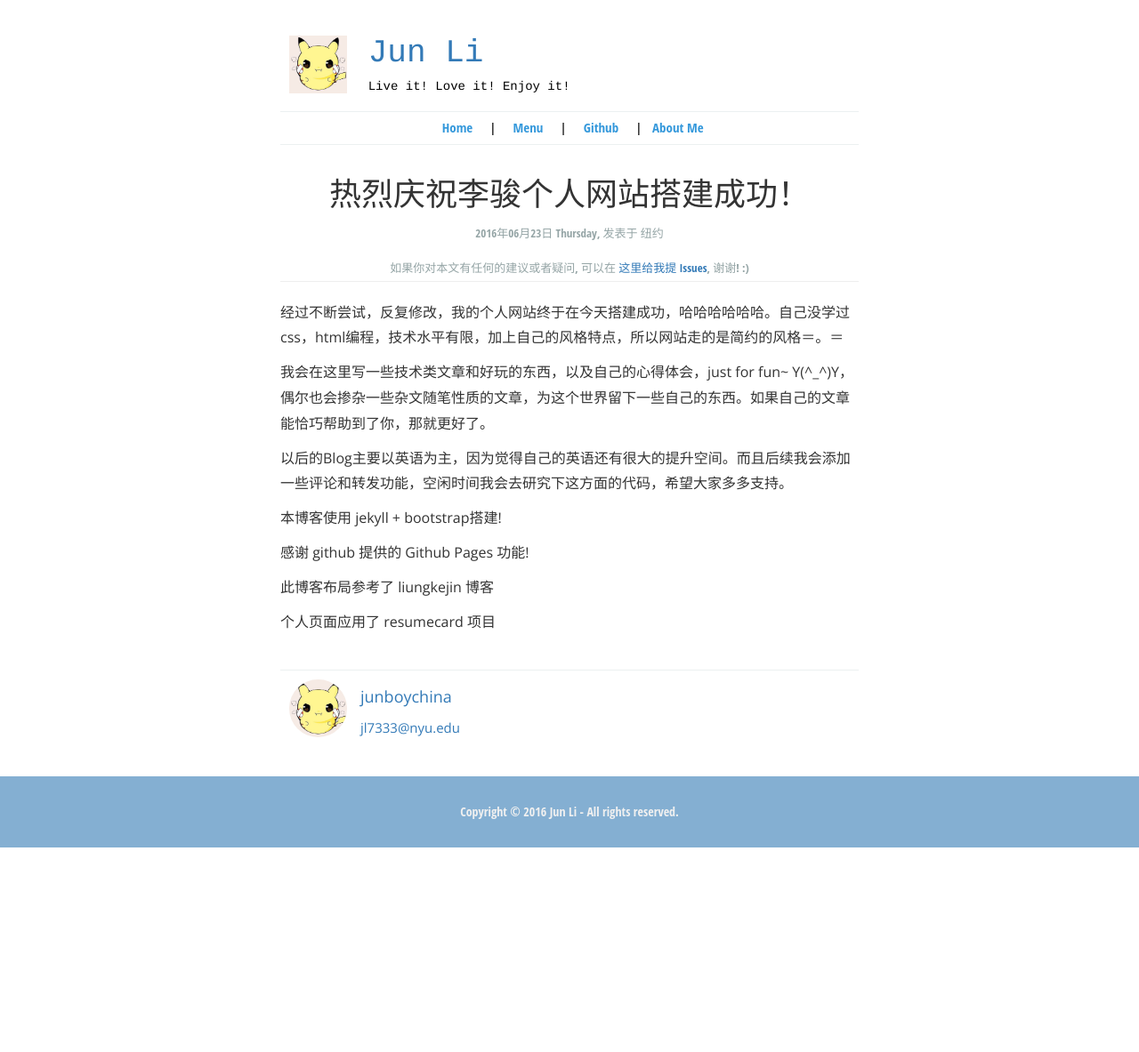
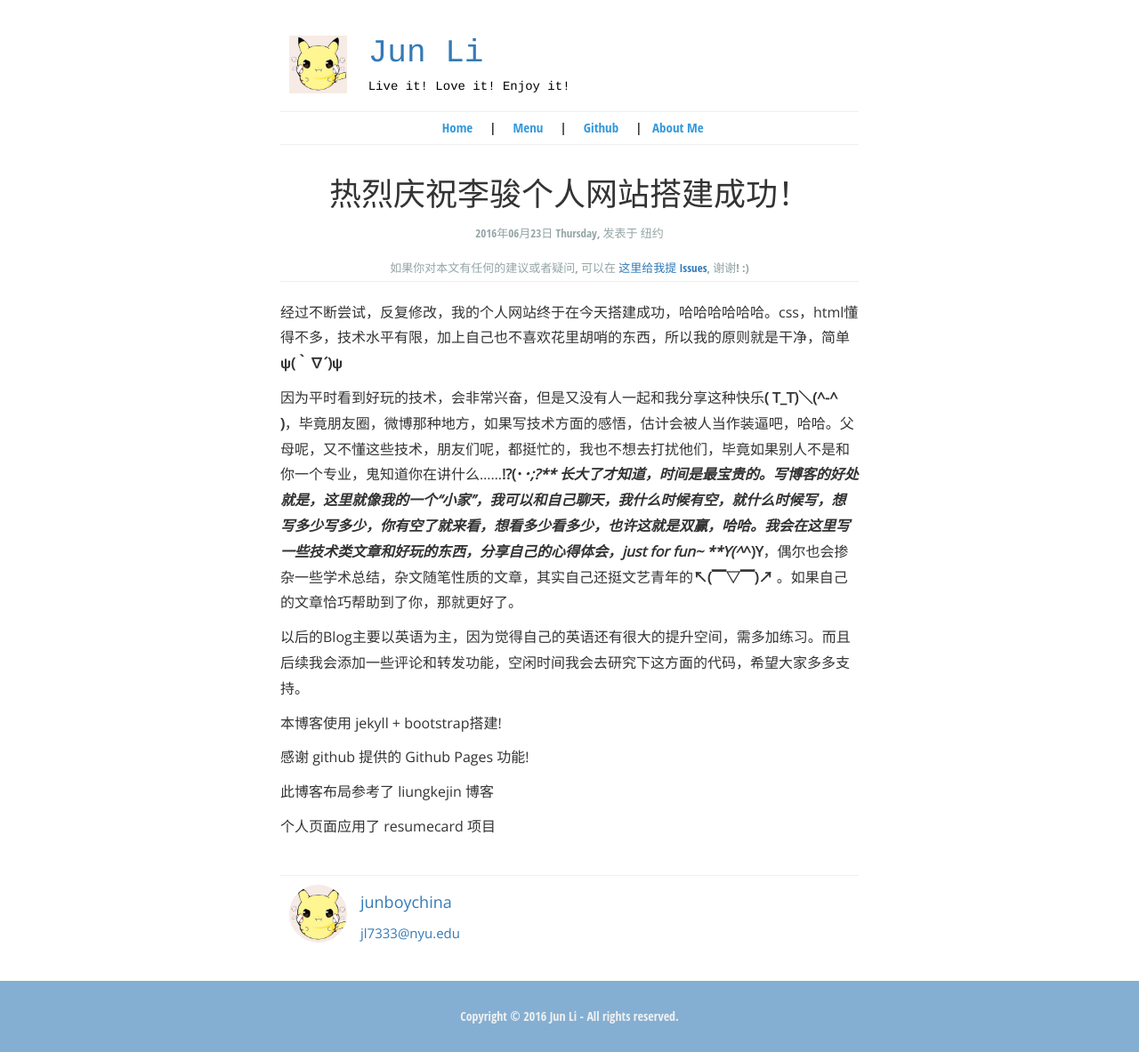
Before and after one commit to junboychina/junboychina.github.io, a Jekyll site: the page built from _posts/2016-06-23-Getting-Started.md, in a window 1280 px wide. Shown: the whole page at 89% size. Built offline with Jekyll 4.4.1, drawn with Linux system fonts in a browser that asks for light colours; comment, search, counter and statistics services are not loaded; before the commit the page ends 953 px from its top, so only the background shows below that.

Commit message:
expression

````diff
--- a/_posts/2016-06-23-Getting-Started.md
+++ b/_posts/2016-06-23-Getting-Started.md
@@ -6,11 +6,11 @@ location: 纽约
 pulished: true
 excerpt_separator: "```"
 ---
-经过不断尝试，反复修改，我的个人网站终于在今天搭建成功，哈哈哈哈哈哈。自己没学过css，html编程，技术水平有限，加上自己的风格特点，所以网站走的是简约的风格＝。＝
+经过不断尝试，反复修改，我的个人网站终于在今天搭建成功，哈哈哈哈哈哈。css，html懂得不多，技术水平有限，加上自己也不喜欢花里胡哨的东西，所以我的原则就是干净，简单**ψ(｀∇´)ψ**
 
-我会在这里写一些技术类文章和好玩的东西，以及自己的心得体会，just for fun~ Y(^_^)Y，偶尔也会掺杂一些杂文随笔性质的文章，为这个世界留下一些自己的东西。如果自己的文章能恰巧帮助到了你，那就更好了。
+因为平时看到好玩的技术，会非常兴奋，但是又没有人一起和我分享这种快乐**( T_T)＼(^-^ )**，毕竟朋友圈，微博那种地方，如果写技术方面的感悟，估计会被人当作装逼吧，哈哈。父母呢，又不懂这些技术，朋友们呢，都挺忙的，我也不想去打扰他们，毕竟如果别人不是和你一个专业，鬼知道你在讲什么……**!?(･_･;?** 长大了才知道，时间是最宝贵的。写博客的好处就是，这里就像我的一个“小家”，我可以和自己聊天，我什么时候有空，就什么时候写，想写多少写多少，你有空了就来看，想看多少看多少，也许这就是双赢，哈哈。我会在这里写一些技术类文章和好玩的东西，分享自己的心得体会，just for fun~ **Y(^_^)Y**，偶尔也会掺杂一些学术总结，杂文随笔性质的文章，其实自己还挺文艺青年的**↖(▔▽▔)↗** 。如果自己的文章恰巧帮助到了你，那就更好了。
 
-以后的Blog主要以英语为主，因为觉得自己的英语还有很大的提升空间。而且后续我会添加一些评论和转发功能，空闲时间我会去研究下这方面的代码，希望大家多多支持。
+以后的Blog主要以英语为主，因为觉得自己的英语还有很大的提升空间，需多加练习。而且后续我会添加一些评论和转发功能，空闲时间我会去研究下这方面的代码，希望大家多多支持。
 
 本博客使用 jekyll + bootstrap搭建!
 
````
